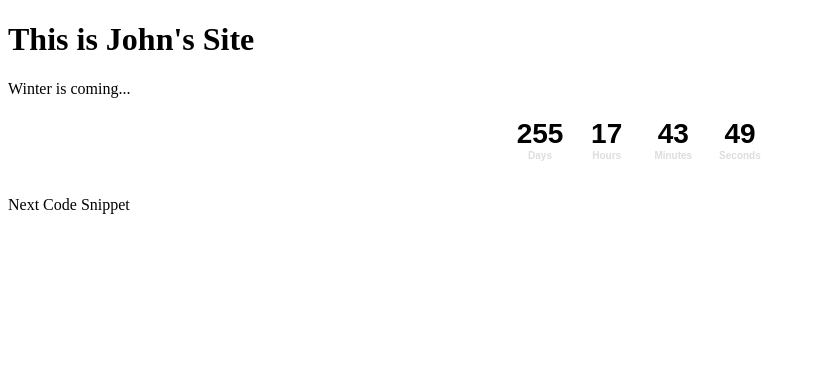
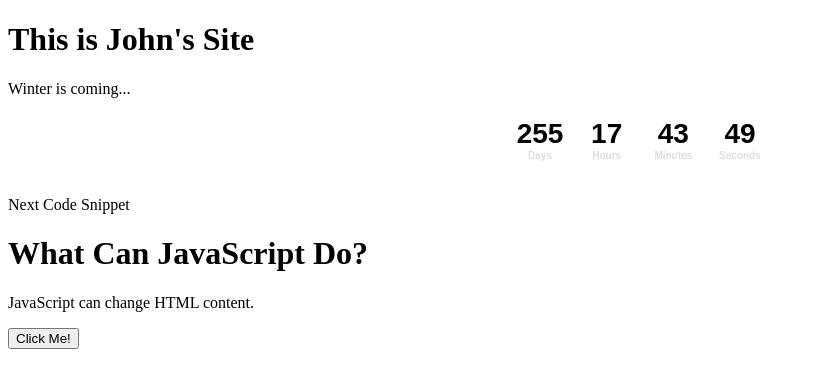
Before and after one commit to JohnDuxbury/JohnDuxbury.github.io, a Jekyll site: the page index.html, which Jekyll copies as it is, in a window 1280 px wide. Shown: the top 388 px of the page, without its empty margins (0-815 px from the left). Built offline with Jekyll 4.4.1, drawn with Linux system fonts in a browser that asks for light colours.

Commit message:
Java Button

```diff
--- a/index.html
+++ b/index.html
@@ -131,7 +131,13 @@ function countdown(yr,m,d,hr,min){
 </table>
 </br>
 <p>Next Code Snippet</p>
+<h1>What Can JavaScript Do?</h1>
 
+<p id="demo">JavaScript can change HTML content.</p>
+
+<button type="button"
+onclick="document.getElementById('demo').innerHTML = 'Hello JavaScript!'">
+Click Me!</button>
 </body>
 
 </html>
```
